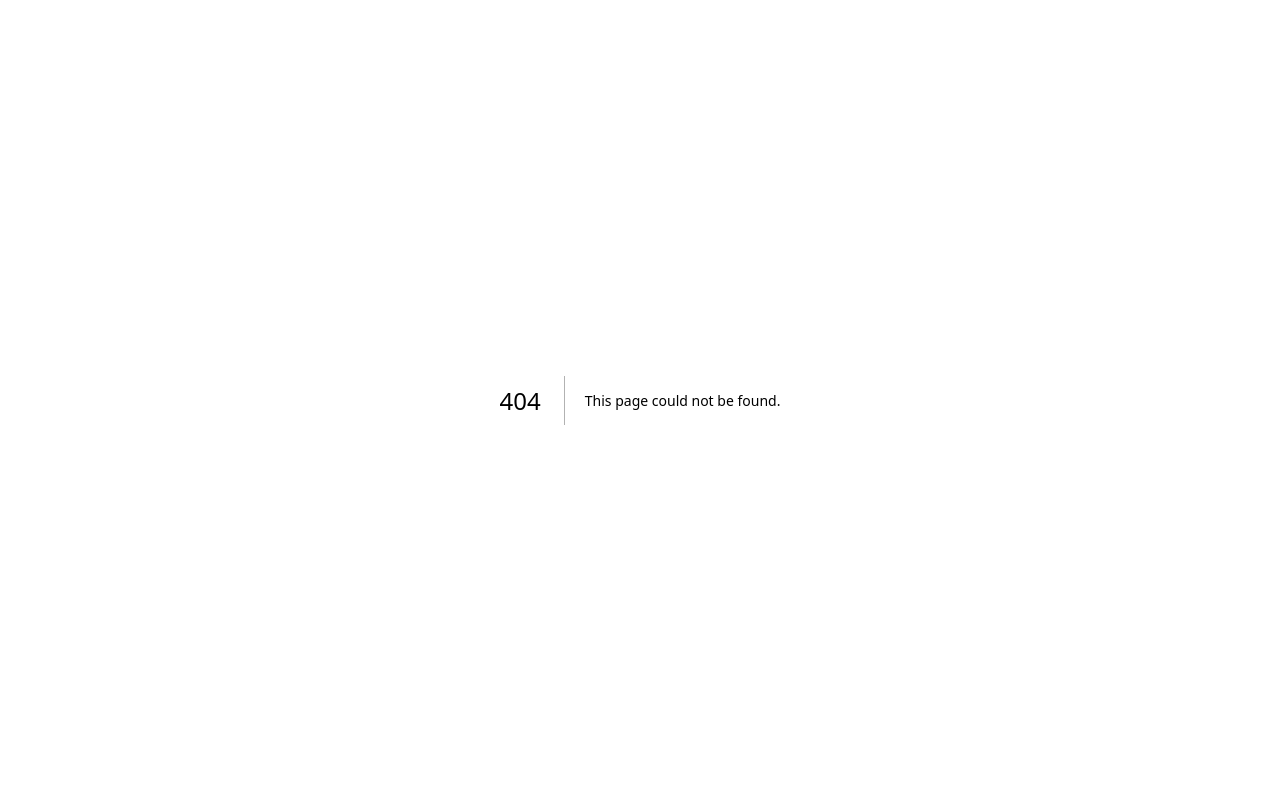
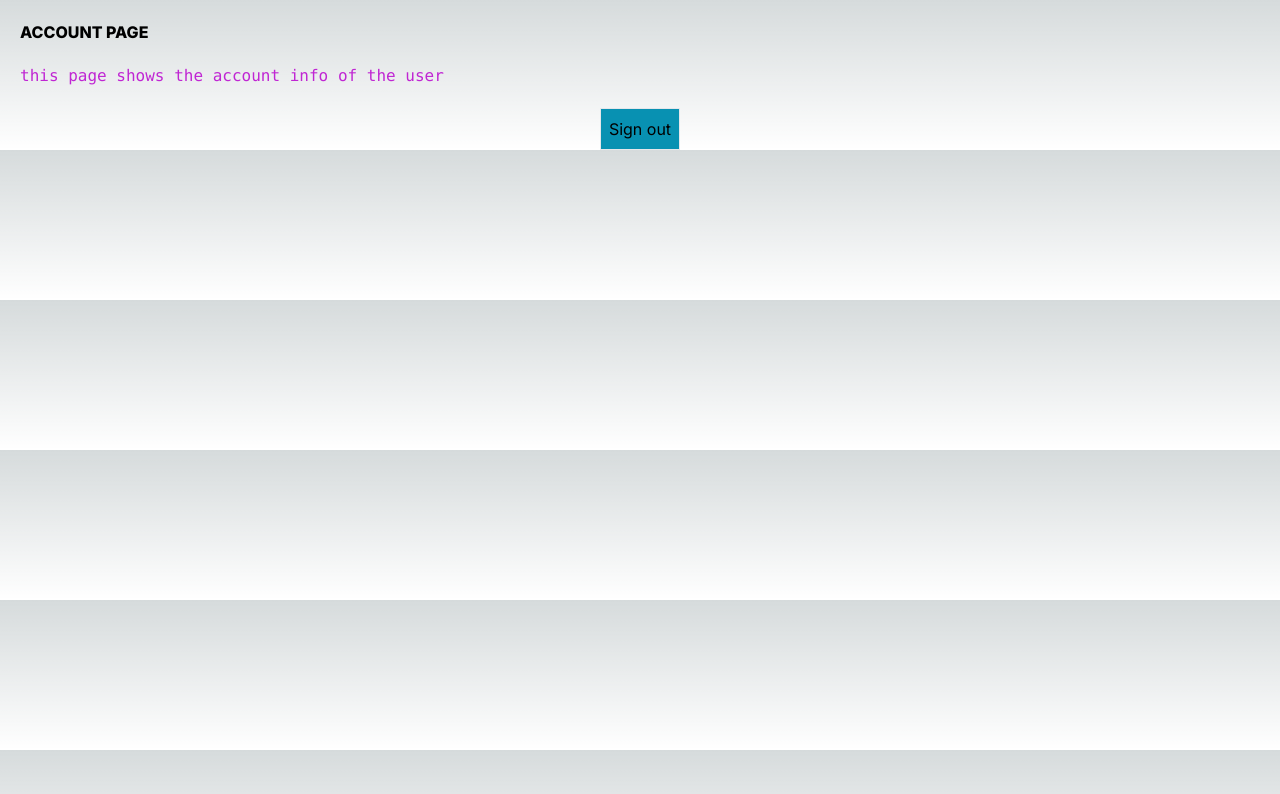
Before and after one commit to RagedRebel/NextJS, a Next.js app: page /acc in a window 1280 px wide. Before the commit this address had no page. Shown: the top 794 px of the page. Built offline with nearby package versions, Linux system fonts and the light colour scheme.

Commit message:
build:final task complete:

```diff
--- a/app/about/page.jsx
+++ /dev/null
@@ -1,9 +0,0 @@
-import React from 'react'
-
-const page = () => {
-  return (
-    <div>page123</div>
-  )
-}
-
-export default page
--- /dev/null
+++ b/app/acc/page.jsx
@@ -0,0 +1,14 @@
+import React from 'react'
+
+const page = () => {
+  return (
+    <>
+    <h1 className='m-5 font-extrabold'>ACCOUNT PAGE</h1>
+    <p className='m-5 font-mono text-fuchsia-600'>this page shows the account info of the user</p>
+    <a href="/login" target="_self">
+    <button className='flex justify-center items-center m-auto mt-5 p-2 bg-cyan-600 border transition ease-in-out duration-500 hover:translate-y-2 hover:bg-sky-800'>Sign out</button>
+    </a></>
+  )
+}
+
+export default page
--- /dev/null
+++ b/app/cart/page.jsx
@@ -0,0 +1,12 @@
+import React from 'react'
+
+const page = () => {
+  return (
+    <>
+    <h1 className='  w-fit m-5 p-2  ring-4 ring-red-500 transition ease-linear hover:ring-offset-4 ring-offset-slate-600 bg-slate-600 '>CART PAGE</h1>
+    <p className='font-mono hover:italic font-bold text-xl text-green-700 m-5'>this page shows the cart items of the user</p>
+    </>
+  )
+}
+
+export default page
--- /dev/null
+++ b/app/items/[id]/page.jsx
@@ -0,0 +1,16 @@
+"use client";
+import React from 'react'
+import { usePathname } from "next/navigation";
+
+const page = () => {
+    const pathname=usePathname();
+    const finalPath = pathname.split('/').pop();
+  return (
+    <>
+    <h1 className='m-5 font-serif font-bold text-2xl italic'>PRODUCTS PAGE</h1>
+    <p className='m-5 text-xl underline decoration-4 decoration-emerald-600 tracking-widest'>this page contains the info of the product {finalPath}</p>
+    </>
+  )
+}
+
+export default page
--- /dev/null
+++ b/app/login/page.jsx
@@ -0,0 +1,15 @@
+import React from 'react'
+
+const page = () => {
+  return (
+    <>
+    <h1 className='flex justify-center items-center p-5'>LOGIN PAGE</h1>
+    <p className="flex justify-center items-center ">users can login or create an account at this page</p>
+    <a href="/acc" target="_self">
+    <button className='flex justify-center items-center m-auto mt-5 p-2 bg-cyan-600 border'>Login</button>
+    </a>
+    </>
+  )
+}
+
+export default page
--- a/app/post/[id]/page.jsx
+++ /dev/null
@@ -1,7 +0,0 @@
-"use client";
-import { usePathname } from "next/navigation";
-export default function Post() {
-const pathname = usePathname();
-return <p>{pathname}</p>;//pathname is creating new pages of the same style
-//for the respective paths
-}
```
